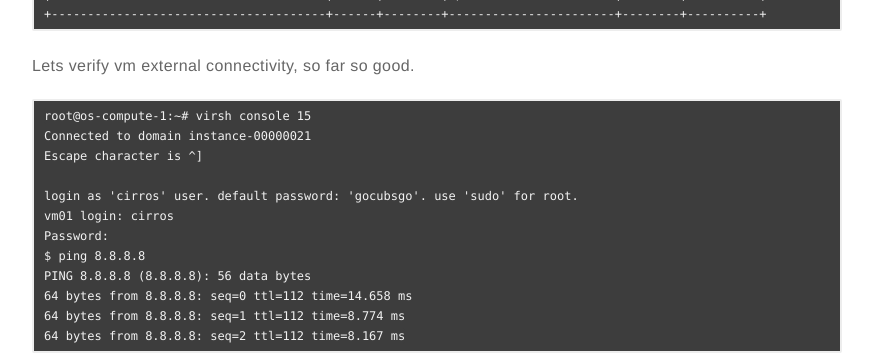
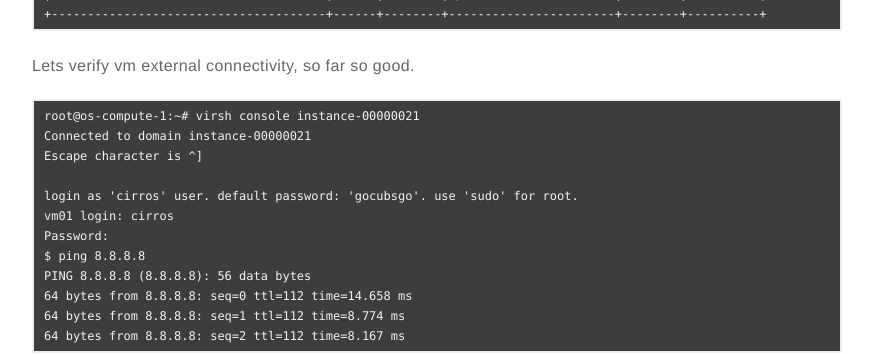
Before and after one commit to satishdotpatel/satishdotpatel.github.io, a Jekyll site: the page built from _posts/2021-04-08-openstack-ansible-ovn-deployment-part2.markdown, in a window 1280 px wide and 900 px high, scrolled down 2088 px. Shown: the part 151-505 px from the top of the window, without its empty margins (203-1076 px from the left). Built offline with Jekyll 4.4.1, drawn with Linux system fonts in a browser that asks for light colours; comment, search, counter and statistics services are not loaded.

Commit message:
ovn part-2

````diff
--- a/_posts/2021-04-08-openstack-ansible-ovn-deployment-part2.markdown
+++ b/_posts/2021-04-08-openstack-ansible-ovn-deployment-part2.markdown
@@ -109,7 +109,7 @@ $ openstack server list --all-projects --host os-compute-2.foo.net
 Lets verify vm external connectivity, so far so good.
 
 ```
-root@os-compute-1:~# virsh console 15
+root@os-compute-1:~# virsh console instance-00000021
 Connected to domain instance-00000021
 Escape character is ^]
 
@@ -123,7 +123,7 @@ PING 8.8.8.8 (8.8.8.8): 56 data bytes
 64 bytes from 8.8.8.8: seq=2 ttl=112 time=8.167 ms
 ```
 
-Lets check where OVN schedule our L3 router. Go to neutron_ovn_northd_container and run `ovn-nbctl list Gateway_Chassis` command and pay attention to chassis_name and priority flags. as you can see our router1 scheduled on both computer nodes but computer-1 has lower priority so currently that router is in active mode and second one in backup. you can verify chassis_name UUID running ``ovn-sbctl show`` command.
+Lets check where OVN schedule our L3 router. Go to neutron_ovn_northd_container and run `ovn-nbctl list Gateway_Chassis` command and pay attention to chassis_name and priority flags. as you can see our router1 scheduled on both computer nodes but computer-1 has lower priority so currently that router is in active mode and second one in backup. you can verify chassis_name UUID running `ovn-sbctl show` command.
 
 ```
 root@os-infra-1:~# lxc-attach -n os-infra-1_neutron_ovn_northd_container-24eea9c2
````
